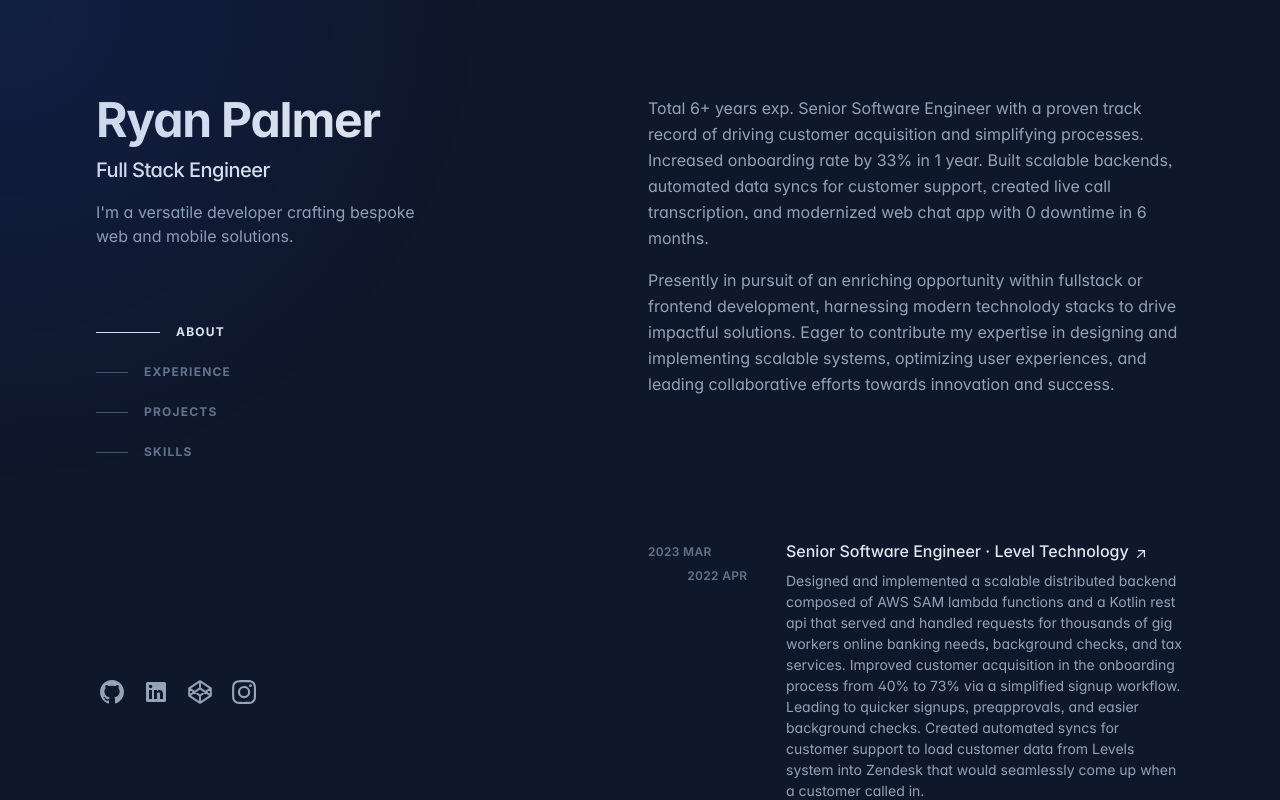
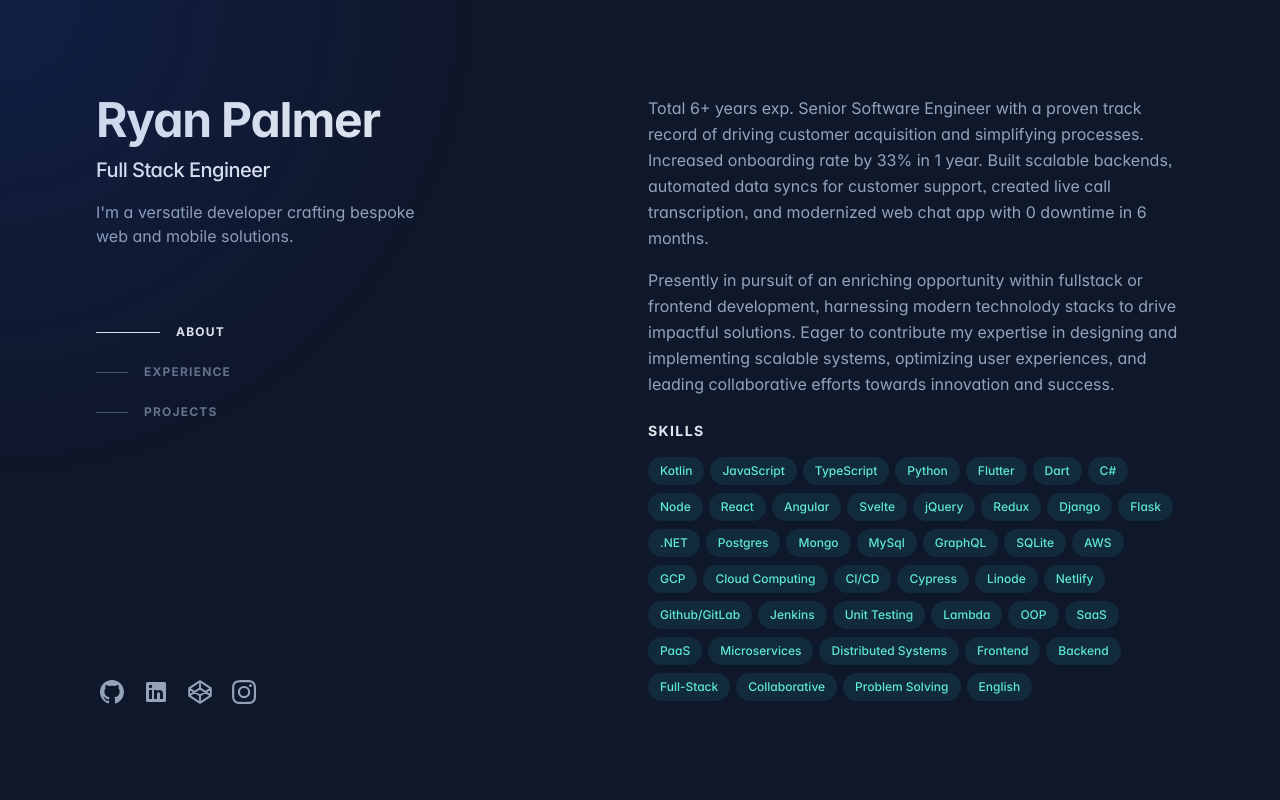
Before and after one commit to RyanPnayR/rjpalmer, a SvelteKit app: page / in a window 1280 px wide. Shown: the top 800 px of the page. Built offline with nearby package versions, Linux system fonts and the light colour scheme; some icons are missing.

Commit message:
Moving skills

```diff
--- a/src/routes/+page.svelte
+++ b/src/routes/+page.svelte
@@ -77,7 +77,6 @@
 			<div
 				use:viewport
 				on:enterViewport={() => changeActiveSection("experience")}
-
 			>
 				<Experience />
 			</div>
@@ -89,13 +88,6 @@
 			>
 				<Projects />
 			</div>
-			<div
-				use:viewport
-				on:enterViewport={() => changeActiveSection("skills")}
-				on:exitViewport={() => changeActiveSection("projects")}
-			>
-				<Blog />
-			</div>
 			<Footer />
 		</main>
 	</div>
--- a/src/routes/coder/about-section.svelte
+++ b/src/routes/coder/about-section.svelte
@@ -16,11 +16,29 @@
 			and modernized web chat app with 0 downtime in 6 months.
 		</p>
 
-		<p class="mb-4">
+		<p class="mb-6">
 			Presently in pursuit of an enriching opportunity within fullstack or frontend development,
 			harnessing modern technolody stacks to drive impactful solutions. Eager to
 			contribute my expertise in designing and implementing scalable systems, optimizing user
 			experiences, and leading collaborative efforts towards innovation and success.
 		</p>
+
+		<div class="">
+
+			<h2 class="text-sm font-bold uppercase tracking-widest text-slate-200">Skills</h2>
+				<ul class="mt-2 flex flex-wrap" aria-label="Technologies used">
+					{#each ['Kotlin', 'JavaScript', 'TypeScript', 'Python', 'Flutter', 'Dart', 'C#', 'Node', 'React', 'Angular', 'Svelte', 'jQuery', 'Redux', 'Django', 'Flask', '.NET', 'Postgres', 'Mongo', 'MySql', 'GraphQL', 'SQLite', 'AWS', 'GCP', 'Cloud Computing', 'CI/CD', 'Cypress', 'Linode', 'Netlify', 'Github/GitLab', 'Jenkins', 'Unit Testing', 'Lambda', 'OOP', 'SaaS', 'PaaS', 'Microservices', 'Distributed Systems', 'Frontend', 'Backend', 'Full-Stack', 'Collaborative', 'Problem Solving', 'English'] as tech}
+						<li class="mr-1.5 mt-2">
+							<div
+								class="flex items-center rounded-full bg-teal-400/10 px-3 py-1 text-xs font-medium leading-5 text-teal-300"
+							>
+								{tech}
+							</div>
+						</li>
+					{/each}
+				</ul>
+		</div>
+
+
 	</div>
 </section>
--- a/src/routes/coder/blog-section.svelte
+++ b/src/routes/coder/blog-section.svelte
@@ -3,22 +3,4 @@
 	class="mb-16 scroll-mt-16 md:mb-24 lg:mb-36 lg:scroll-mt-24"
 	aria-label="Blog posts"
 >
-	<div
-		class="sticky top-0 z-20 -mx-6 mb-4 w-screen bg-slate-900/75 px-6 py-5 backdrop-blur md:-mx-12 md:px-12 lg:sr-only lg:relative lg:top-auto lg:mx-auto lg:w-full lg:px-0 lg:py-0 lg:opacity-0"
-	>
-		<h2 class="text-sm font-bold uppercase tracking-widest text-slate-200 lg:sr-only">Skills</h2>
-	</div>
-	<div>
-			<ul class="mr-10 mt-2 flex flex-wrap" aria-label="Technologies used">
-				{#each ['Kotlin', 'JavaScript', 'TypeScript', 'Python', 'Flutter', 'Dart', 'C#', 'Node', 'React', 'Angular', 'Svelte', 'jQuery', 'Redux', 'Django', 'Flask', '.NET', 'Postgres', 'Mongo', 'MySql', 'GraphQL', 'SQLite', 'AWS', 'GCP', 'Cloud Computing', 'CI/CD', 'Cypress', 'Linode', 'Netlify', 'Github/GitLab', 'Jenkins', 'Unit Testing', 'Lambda', 'OOP', 'SaaS', 'PaaS', 'Microservices', 'Distributed Systems', 'Frontend', 'Backend', 'Full-Stack', 'Collaborative', 'Problem Solving', 'English'] as tech}
-					<li class="mr-1.5 mt-2">
-						<div
-							class="flex items-center rounded-full bg-teal-400/10 px-3 py-1 text-xs font-medium leading-5 text-teal-300"
-						>
-							{tech}
-						</div>
-					</li>
-				{/each}
-			</ul>
-	</div>
 </section>
--- a/src/routes/coder/header-section.svelte
+++ b/src/routes/coder/header-section.svelte
@@ -62,19 +62,6 @@
 						></span><span
 							class="nav-text text-xs font-bold uppercase tracking-widest text-slate-500 group-hover:text-slate-200 group-focus-visible:text-slate-200"
 							>Projects</span
-						></a
-					>
-				</li>
-				<li>
-					<a
-						class:active={section === 'skills'}
-						class="scrollactive-item group flex items-center py-3"
-						href="#skills"
-						><span
-							class="nav-indicator mr-4 h-px w-8 bg-slate-600 transition-all group-hover:w-16 group-hover:bg-slate-200 group-focus-visible:w-16 group-focus-visible:bg-slate-200 motion-reduce:transition-none"
-						></span><span
-							class="nav-text text-xs font-bold uppercase tracking-widest text-slate-500 group-hover:text-slate-200 group-focus-visible:text-slate-200"
-							>Skills</span
 						></a
 					>
 				</li>
```
